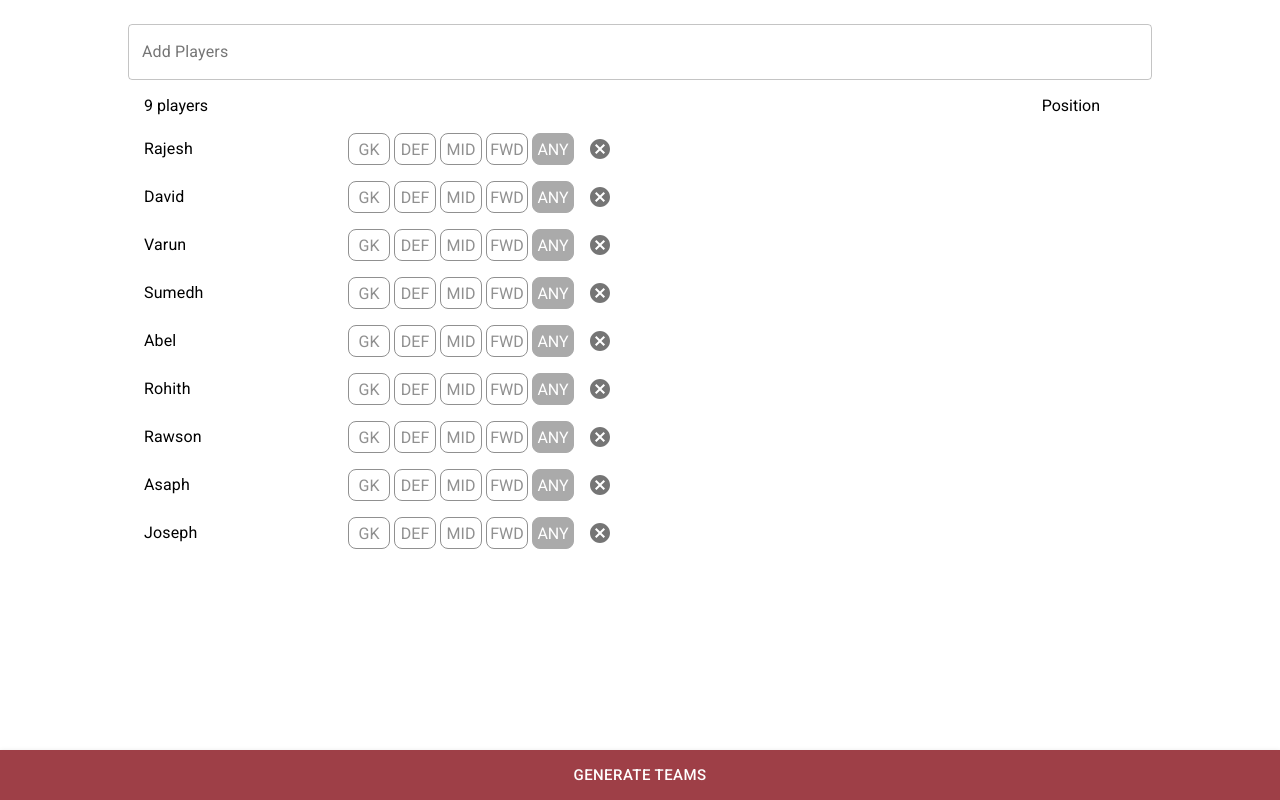
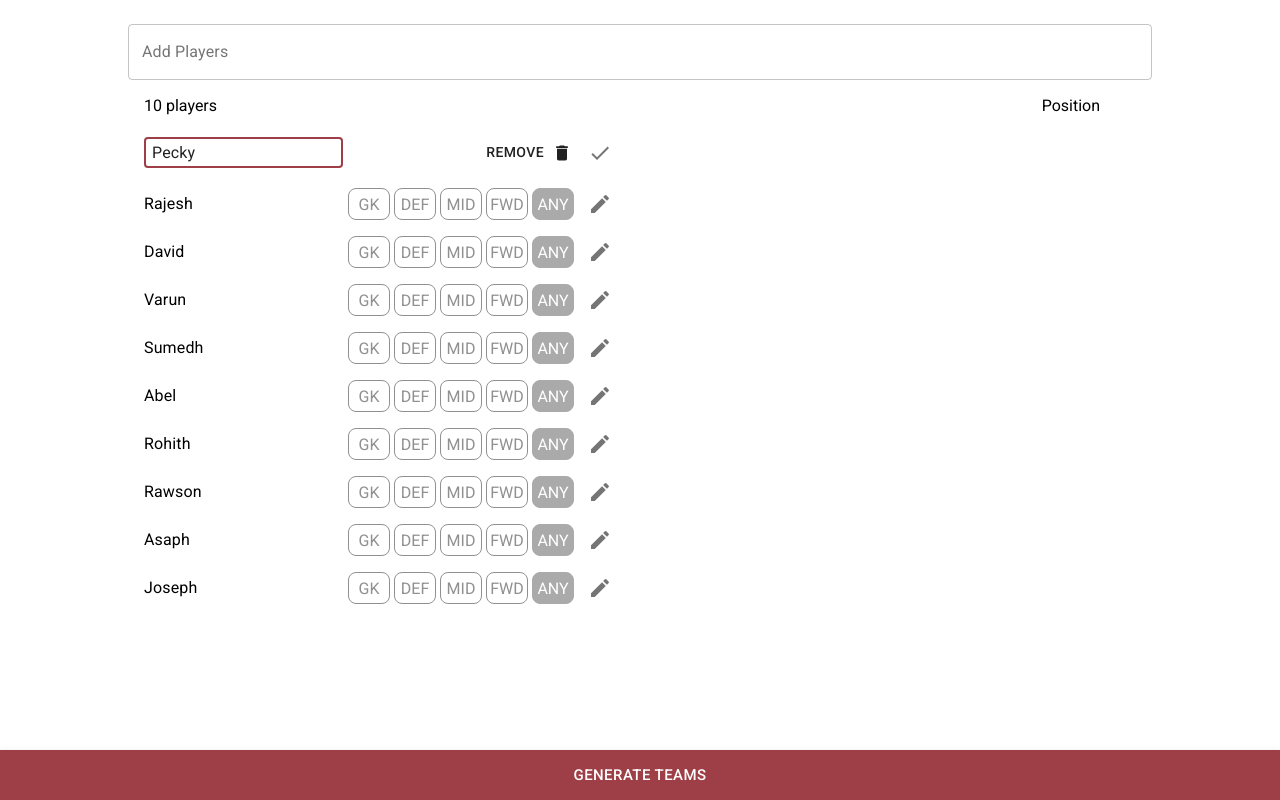
Before and after one commit to vbhtt/metafoot, a React (Create React App) app: page / in a window 1280 px wide. Both pictures are taken after a click on the button 600 px from the left and 149 px from the top of the page. Built offline with nearby package versions, Linux system fonts and the light colour scheme.

Commit message:
Allow editing player names

```diff
--- a/src/MemberList.js
+++ b/src/MemberList.js
@@ -1,4 +1,4 @@
-import React from 'react'
+import React, { useState, useEffect } from 'react'
 import styled from 'styled-components'
 
 import MuiList from '@material-ui/core/List'
@@ -6,7 +6,13 @@ import ListItem from '@material-ui/core/ListItem'
 import ListItemSecondaryAction from '@material-ui/core/ListItemSecondaryAction'
 import ListItemText from '@material-ui/core/ListItemText'
 import IconButton from '@material-ui/core/IconButton'
-import CancelIcon from '@material-ui/icons/Cancel'
+import Button from '@material-ui/core/Button'
+import TextField from '@material-ui/core/TextField'
+import ClickAwayListener from '@material-ui/core/ClickAwayListener'
+
+import CancelIcon from '@material-ui/icons/Delete'
+import EditIcon from '@material-ui/icons/Edit'
+import DoneIcon from '@material-ui/icons/Check'
 
 import { positions } from './common/data'
 
@@ -14,6 +20,10 @@ const List = styled(MuiList)`
 	width: 95vw;
 	@media (min-width: 880px) {
 		width: 500px;
+	}
+	.MuiOutlinedInput-input {
+		padding: 6px 8px;
+		max-width: 40vw;
 	}
 `
 const PositionIndicator = styled.div`
@@ -44,7 +54,9 @@ const ListHeader = styled.div`
 	padding: 8px 52px 2px 16px;
 `
 /** Component to show the list of all players */
-const MemberList = ({ list, removeFromList, updateListItem }) => (
+const MemberList = ({ list, removeFromList, updateListItem }) => {
+	const [editing, setEditing] = useState(null)
+	return (
 		<>
 			<ListHeader>
 				<div>
@@ -55,31 +67,88 @@ const MemberList = ({ list, removeFromList, updateListItem }) => (
 			<List>
 				{list.map(listItem => (
 					<ListItem key={listItem.id}>
-					<ListItemText primary={listItem.name}></ListItemText>
+						{editing === listItem.id ? (
+							<ListItemText>
+								<form
+									onSubmit={e => {
+										e.preventDefault()
+										setEditing(null)
+									}}
+								>
+									<TextField
+										value={listItem.name}
+										variant="outlined"
+										onChange={e => {
+											updateListItem(listItem.id, {
+												name: e.target.value,
+											})
+										}}
+										autoFocus={true}
+									/>
+								</form>
+							</ListItemText>
+						) : (
+							<ListItemText
+								primary={listItem.name}
+								onClick={() => {
+									setEditing(listItem.id)
+								}}
+							></ListItemText>
+						)}
 						<SecondaryActions>
-						{positions.map(({ position, colour }) => (
+							{editing !== listItem.id &&
+								positions.map(({ position, colour }) => (
 									<PositionIndicator
 										colour={colour}
 										key={position}
 										onClick={() =>
-									updateListItem(listItem.id, { position })
+											updateListItem(listItem.id, {
+												position,
+											})
 										}
-								isSelected={listItem.position === position}
+										isSelected={
+											listItem.position === position
+										}
 									>
 										{position}
 									</PositionIndicator>
 								))}
+							{editing === listItem.id && (
+								<Button
+									onClick={() =>
+										removeFromList(listItem.name)
+									}
+									endIcon={<CancelIcon />}
+								>
+									Remove
+								</Button>
+							)}
+							{editing === listItem.id ? (
 								<IconButton
 									edge="end"
-							aria-label="Remove Player"
-							onClick={() => removeFromList(listItem.name)}
+									aria-label="edit player"
+									onClick={() => {
+										setEditing(null)
+									}}
 								>
-							<CancelIcon />
+									<DoneIcon />
 								</IconButton>
+							) : (
+								<IconButton
+									edge="end"
+									aria-label="edit player"
+									onClick={() => {
+										setEditing(listItem.id)
+									}}
+								>
+									<EditIcon />
+								</IconButton>
+							)}
 						</SecondaryActions>
 					</ListItem>
 				))}
 			</List>
 		</>
 	)
+}
 export default MemberList
--- a/src/TeamDisplay.js
+++ b/src/TeamDisplay.js
@@ -248,5 +248,6 @@ TeamDisplay.propTypes = {
 			})
 		)
 	),
+	setTeams: PropTypes.func,
 }
 export default TeamDisplay
```
Lines whose indentation alone changed are shown as unchanged.
